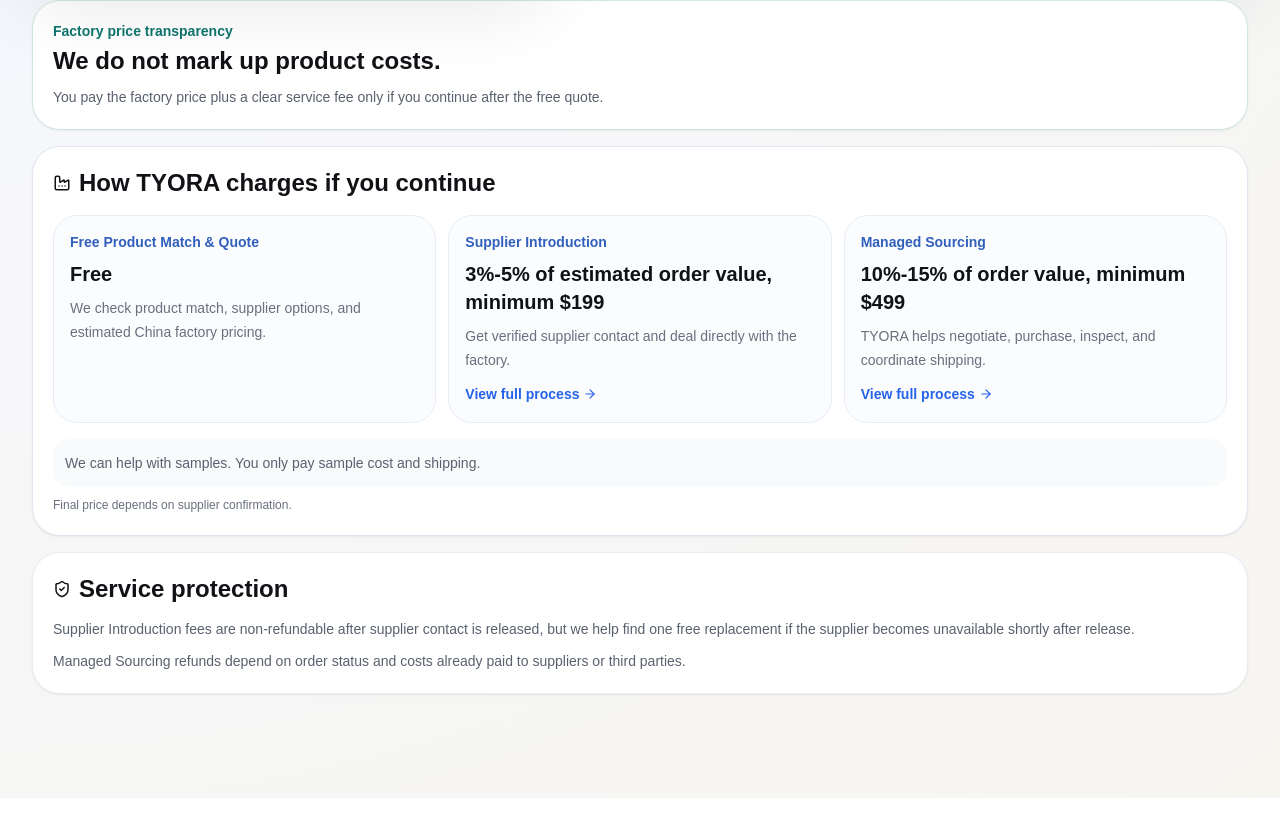
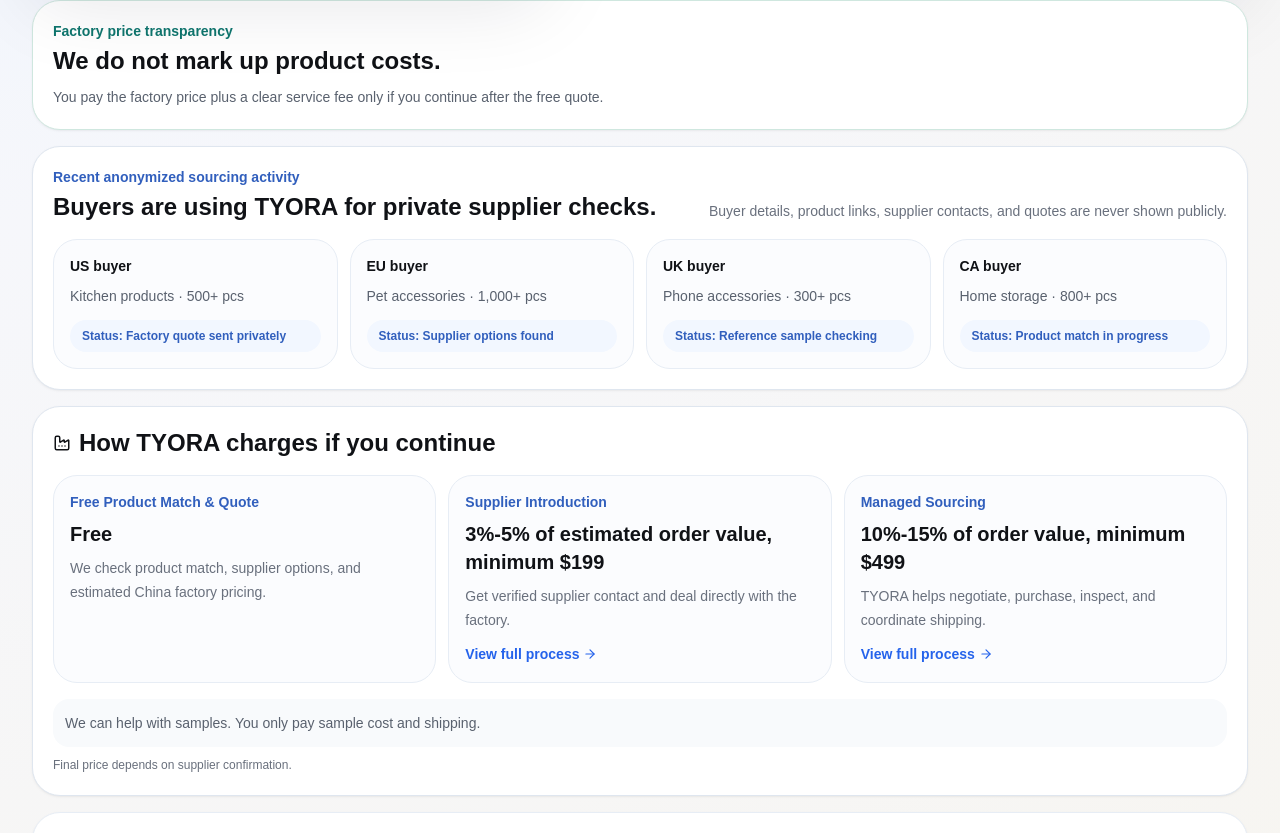
Before and after one commit to dingmumu888/tyora-mvp, a Next.js app: page /source in a window 1280 px wide. Shown: the part 689-1522 px from the top of the page. Before the commit the page ends 1487 px from the top, so only its background shows below. Built offline with nearby package versions, Linux system fonts and the light colour scheme; no server answers; the database is empty.

Commit message:
Add anonymized source activity

```diff
--- a/app/source/source-client.tsx
+++ b/app/source/source-client.tsx
@@ -62,6 +62,33 @@
     mobileDescription: "For negotiation, purchasing, inspection, and shipping coordination.",
     description: "TYORA helps negotiate, purchase, inspect, and coordinate shipping.",
     processHref: "/source/how-it-works#managed-sourcing"
+  }
+];
+
+const recentSourceActivity = [
+  {
+    buyer: "US buyer",
+    category: "Kitchen products",
+    quantity: "500+ pcs",
+    status: "Factory quote sent privately"
+  },
+  {
+    buyer: "EU buyer",
+    category: "Pet accessories",
+    quantity: "1,000+ pcs",
+    status: "Supplier options found"
+  },
+  {
+    buyer: "UK buyer",
+    category: "Phone accessories",
+    quantity: "300+ pcs",
+    status: "Reference sample checking"
+  },
+  {
+    buyer: "CA buyer",
+    category: "Home storage",
+    quantity: "800+ pcs",
+    status: "Product match in progress"
   }
 ];
 
@@ -328,6 +355,31 @@
         </div>
 
         <div className="rounded-[28px] border border-[#dfe6ef] bg-white p-5 shadow-sm shadow-[#101216]/5">
+          <div className="flex flex-col gap-2 sm:flex-row sm:items-end sm:justify-between">
+            <div>
+              <p className="text-sm font-semibold text-[#315fbd]">Recent anonymized sourcing activity</p>
+              <h2 className="mt-1 text-2xl font-semibold">Buyers are using TYORA for private supplier checks.</h2>
+            </div>
+            <p className="max-w-xl text-sm leading-6 text-[#69707d]">
+              Buyer details, product links, supplier contacts, and quotes are never shown publicly.
+            </p>
+          </div>
+          <div className="mt-4 grid gap-3 md:grid-cols-2 xl:grid-cols-4">
+            {recentSourceActivity.map((item) => (
+              <div key={`${item.buyer}-${item.category}`} className="rounded-3xl border border-[#e7edf5] bg-[#fbfcfe] p-4">
+                <p className="text-sm font-semibold text-[#101216]">{item.buyer}</p>
+                <p className="mt-2 text-sm leading-6 text-[#59616e]">
+                  {item.category} · {item.quantity}
+                </p>
+                <p className="mt-3 rounded-2xl bg-[#f2f7ff] px-3 py-2 text-xs font-semibold text-[#315fbd]">
+                  Status: {item.status}
+                </p>
+              </div>
+            ))}
+          </div>
+        </div>
+
+        <div className="rounded-[28px] border border-[#dfe6ef] bg-white p-5 shadow-sm shadow-[#101216]/5">
           <div className="flex items-center gap-2">
             <Factory size={18} />
             <h2 className="text-2xl font-semibold">How TYORA charges if you continue</h2>
--- a/scripts/source-conversion-page-test.mjs
+++ b/scripts/source-conversion-page-test.mjs
@@ -94,6 +94,18 @@
       source.includes("View full process")
   },
   {
+    name: "source page shows anonymized sourcing activity without public replies",
+    pass:
+      source.includes("Recent anonymized sourcing activity") &&
+      source.includes("Buyer details, product links, supplier contacts, and quotes are never shown publicly.") &&
+      source.includes("Factory quote sent privately") &&
+      source.includes("Supplier options found") &&
+      source.includes("Reference sample checking") &&
+      !source.includes("TYORA reply:") &&
+      !source.includes("Factory: ****") &&
+      !source.includes("Price: ****")
+  },
+  {
     name: "full process page exists with supplier introduction and managed sourcing sections",
     pass:
       processPage.includes("How TYORA Source Works") &&
```
